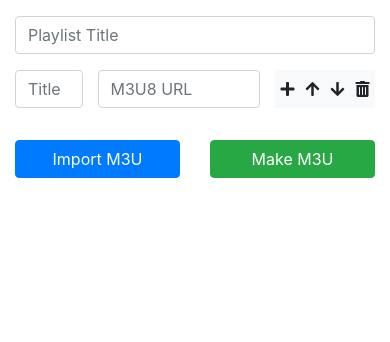
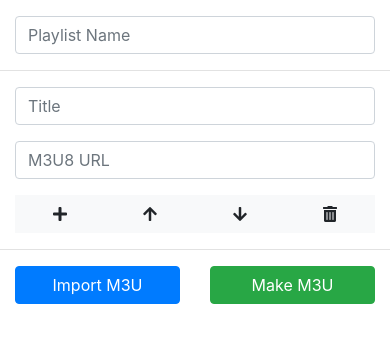
Before and after one commit to ajans123/m3u-maker, a plain HTML site: page index.html in a window 390 px wide. Drawn offline with Linux system fonts and the light colour scheme.

Commit message:
responsive fix

```diff
--- a/index.html
+++ b/index.html
@@ -15,20 +15,20 @@
     <form action="#" v-on:submit="make()">
         <section class="channel-list my-3">
             <div class="container">
-                <div class="row">
+                <div class="row hr">
                     <div class="col-12 mb-3">
-                        <input type="text" class="form-control" v-model="title" id="title_input" placeholder="Playlist Title" spellcheck="false" autocomplete="off" required="required"/>
+                        <input type="text" class="form-control" v-model="title" id="title_input" placeholder="Playlist Name" spellcheck="false" autocomplete="off" required="required"/>
                     </div>
                 </div>
-                <div class="row" v-for="(item, index) in channels">
-                    <div class="col-3 mb-3">
+                <div class="row pt-3 pt-md-0 hr" v-for="(item, index) in channels">
+                    <div class="col-12 col-md-3 mb-3">
                         <input type="text" class="form-control" v-model="item[0]" placeholder="Title" spellcheck="false" autocomplete="off"/>
                     </div>
-                    <div class="col-5 mb-3 px-0">
+                    <div class="col-12 col-md-5 mb-3 px-md-0">
                         <input type="text" class="form-control" v-model="item[1]" placeholder="M3U8 URL" spellcheck="false" autocomplete="off"/>
                     </div>
-                    <div class="col-4 mb-3 text-right">
-                        <button type="button" class="btn btn-light rounded-0 px-0 w-25" @click="add(index)"><i class="fas fa-plus"></i></button><button type="button" class="btn btn-light rounded-0 px-0 w-25" @click="move('up', index)"><i class="fas fa-arrow-up"></i></button><button type="button" class="btn btn-light rounded-0 px-0 w-25" @click="move('down', index)"><i class="fas fa-arrow-down"></i></button><button type="button" class="btn btn-light rounded-0 px-0 w-25" @click="move('re', index)"><i class="fas fa-trash-alt"></i></button>
+                    <div class="col-12 col-md-4 mb-3 text-right">
+                        <button type="button" class="btn btn-light rounded-0 px--0 w-25" @click="add(index)"><i class="fas fa-plus"></i></button><button type="button" class="btn btn-light rounded-0 px-0 w-25" @click="move('up', index)"><i class="fas fa-arrow-up"></i></button><button type="button" class="btn btn-light rounded-0 px-0 w-25" @click="move('down', index)"><i class="fas fa-arrow-down"></i></button><button type="button" class="btn btn-light rounded-0 px-0 w-25" @click="move('re', index)"><i class="fas fa-trash-alt"></i></button>
                     </div>
                 </div>
                 <div class="row my-3">
```
Also changed, not shown: bootstrap.min.css.
